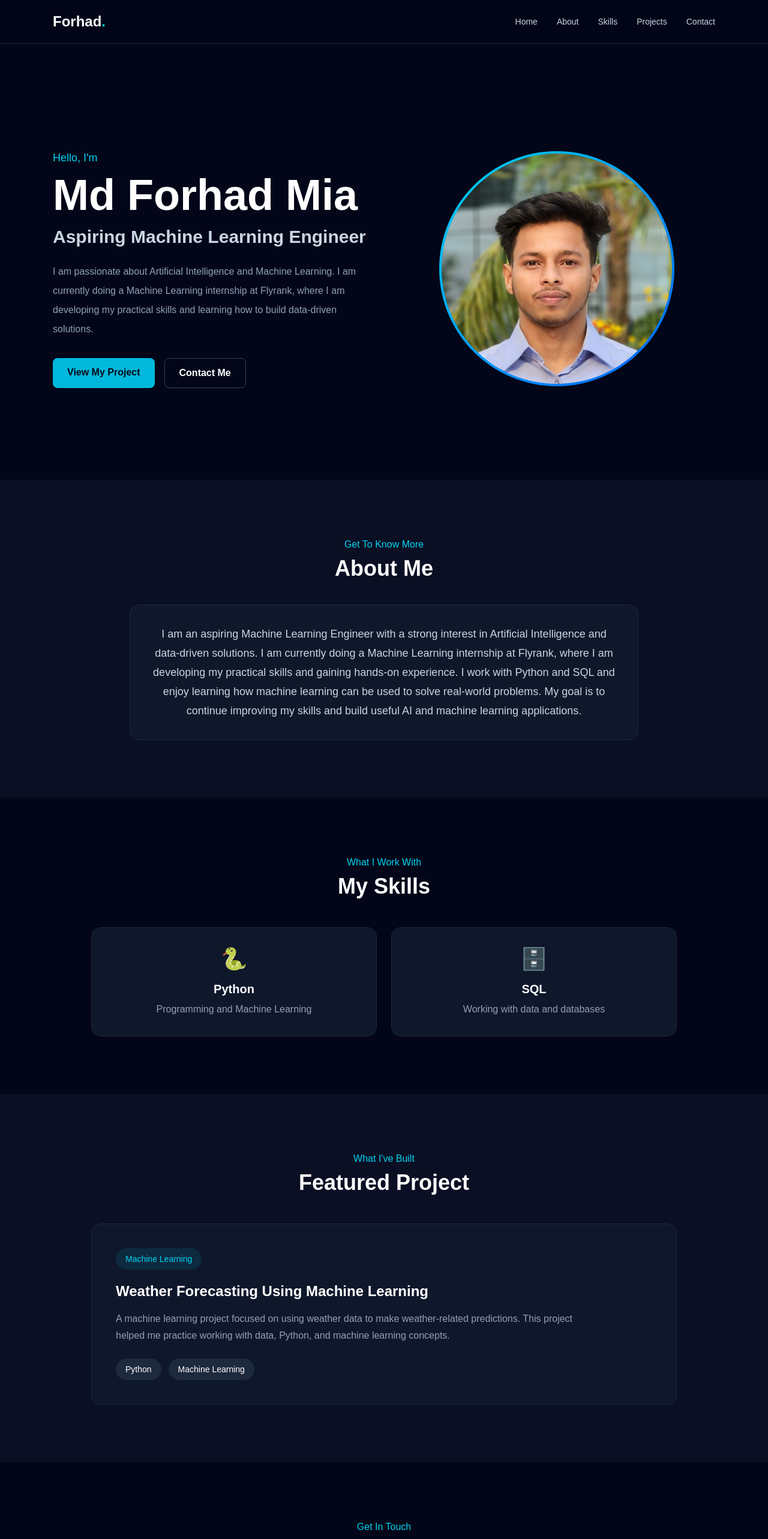
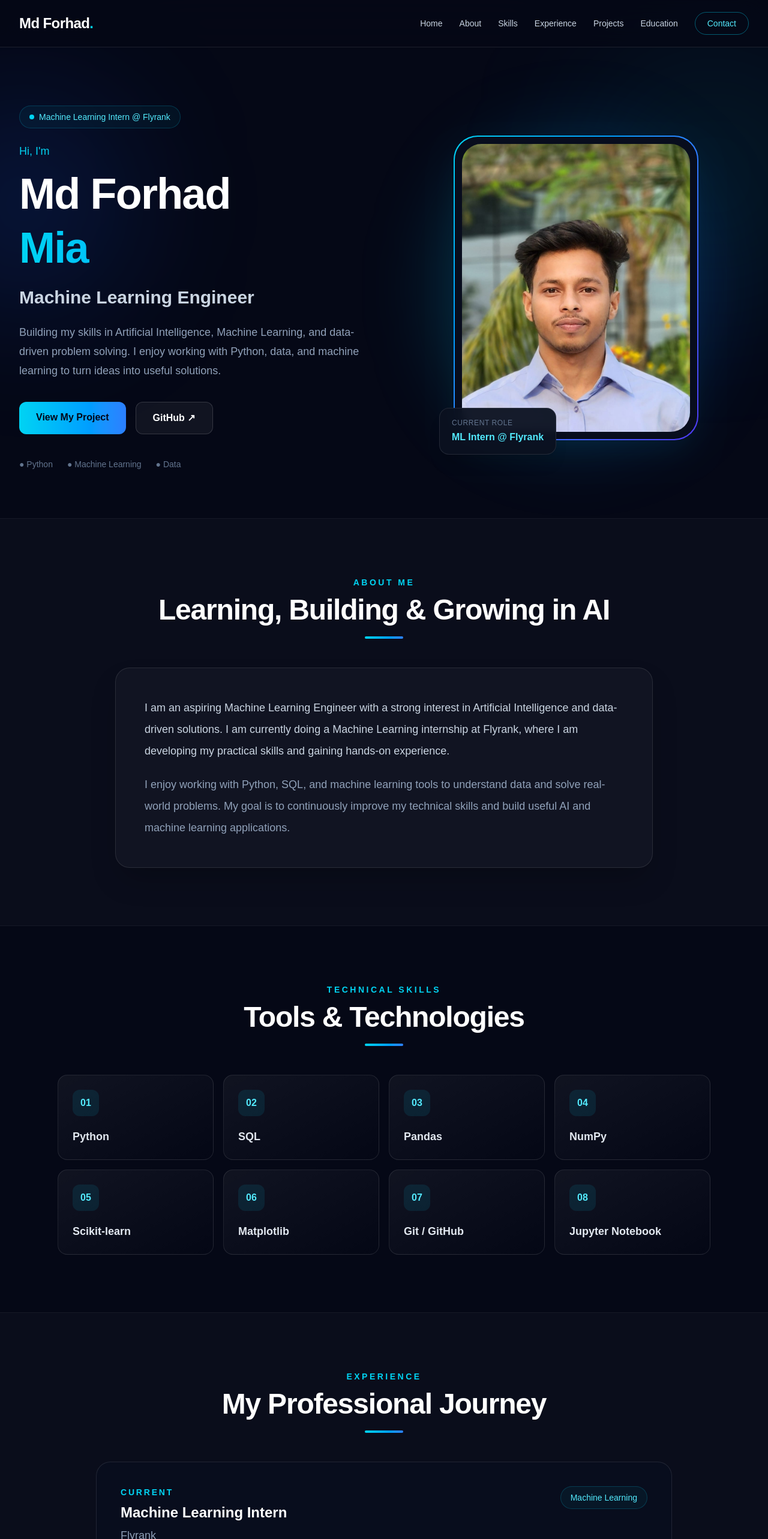
Before and after one commit to forhadmia231/md-forhad-portfolio, a Next.js app: page / in a window 1280 px wide. Shown: the top 2566 px of the page at 60% size. Built offline with nearby package versions, Linux system fonts and the light colour scheme.

Commit message:
Upgrade portfolio design

```diff
--- a/app/page.tsx
+++ b/app/page.tsx
@@ -1,194 +1,351 @@
+const skills = [
+  "Python",
+  "SQL",
+  "Pandas",
+  "NumPy",
+  "Scikit-learn",
+  "Matplotlib",
+  "Git / GitHub",
+  "Jupyter Notebook",
+];
+
 export default function Home() {
   return (
-    <main className="min-h-screen bg-slate-950 text-white">
-      {/* Navbar */}
-      <nav className="fixed top-0 z-50 w-full border-b border-slate-800 bg-slate-950/90 backdrop-blur">
-        <div className="mx-auto flex max-w-6xl items-center justify-between px-6 py-5">
-          <a href="#home" className="text-2xl font-bold">
-            Forhad<span className="text-cyan-400">.</span>
+    <main className="min-h-screen bg-[#050816] text-white">
+      {/* NAVBAR */}
+      <nav className="fixed left-0 top-0 z-50 w-full border-b border-white/10 bg-[#050816]/80 backdrop-blur-xl">
+        <div className="mx-auto flex max-w-7xl items-center justify-between px-6 py-5 lg:px-8">
+          <a href="#home" className="text-2xl font-bold tracking-tight">
+            Md Forhad<span className="text-cyan-400">.</span>
           </a>
 
-          <div className="hidden gap-8 text-sm text-slate-300 md:flex">
-            <a href="#home" className="hover:text-cyan-400">
+          <div className="hidden items-center gap-7 text-sm text-slate-300 md:flex">
+            <a className="transition hover:text-cyan-400" href="#home">
               Home
             </a>
-            <a href="#about" className="hover:text-cyan-400">
+            <a className="transition hover:text-cyan-400" href="#about">
               About
             </a>
-            <a href="#skills" className="hover:text-cyan-400">
+            <a className="transition hover:text-cyan-400" href="#skills">
               Skills
             </a>
-            <a href="#projects" className="hover:text-cyan-400">
+            <a className="transition hover:text-cyan-400" href="#experience">
+              Experience
+            </a>
+            <a className="transition hover:text-cyan-400" href="#projects">
               Projects
             </a>
-            <a href="#contact" className="hover:text-cyan-400">
+            <a className="transition hover:text-cyan-400" href="#education">
+              Education
+            </a>
+            <a
+              className="rounded-full border border-cyan-400/40 px-5 py-2 text-cyan-300 transition hover:bg-cyan-400 hover:text-slate-950"
+              href="#contact"
+            >
               Contact
             </a>
           </div>
         </div>
       </nav>
 
-      {/* Hero Section */}
+      {/* HERO */}
       <section
         id="home"
-        className="mx-auto flex min-h-screen max-w-6xl flex-col items-center justify-center gap-12 px-6 pt-24 md:flex-row"
+        className="relative flex min-h-screen items-center overflow-hidden pt-24"
       >
-        <div className="flex-1 text-center md:text-left">
+        {/* Background Glow */}
+        <div className="absolute left-[-120px] top-[180px] h-80 w-80 rounded-full bg-blue-600/20 blur-[120px]" />
+        <div className="absolute right-[-100px] top-[100px] h-96 w-96 rounded-full bg-cyan-400/10 blur-[130px]" />
+
+        <div className="relative mx-auto grid w-full max-w-7xl items-center gap-16 px-6 py-20 md:grid-cols-2 lg:px-8">
+          {/* Hero Content */}
+          <div>
+            <div className="mb-6 inline-flex items-center gap-2 rounded-full border border-cyan-400/20 bg-cyan-400/5 px-4 py-2 text-sm text-cyan-300">
+              <span className="h-2 w-2 rounded-full bg-cyan-400" />
+              Machine Learning Intern @ Flyrank
+            </div>
+
             <p className="mb-3 text-lg font-medium text-cyan-400">
-            Hello, I&apos;m
+              Hi, I&apos;m
             </p>
 
-          <h1 className="mb-4 text-5xl font-bold md:text-7xl">
-            Md Forhad Mia
+            <h1 className="text-5xl font-black leading-tight tracking-tight sm:text-6xl lg:text-7xl">
+              Md Forhad
+              <span className="block bg-gradient-to-r from-cyan-400 to-blue-500 bg-clip-text text-transparent">
+                Mia
+              </span>
             </h1>
 
-          <h2 className="mb-6 text-2xl font-semibold text-slate-300 md:text-3xl">
-            Aspiring Machine Learning Engineer
+            <h2 className="mt-5 text-2xl font-semibold text-slate-300 sm:text-3xl">
+              Machine Learning Engineer
             </h2>
 
-          <p className="mx-auto mb-8 max-w-xl leading-8 text-slate-400 md:mx-0">
-            I am passionate about Artificial Intelligence and Machine Learning.
-            I am currently doing a Machine Learning internship at Flyrank,
-            where I am developing my practical skills and learning how to build
-            data-driven solutions.
+            <p className="mt-6 max-w-xl text-base leading-8 text-slate-400 sm:text-lg">
+              Building my skills in Artificial Intelligence, Machine Learning,
+              and data-driven problem solving. I enjoy working with Python,
+              data, and machine learning to turn ideas into useful solutions.
             </p>
 
-          <div className="flex flex-wrap justify-center gap-4 md:justify-start">
+            <div className="mt-9 flex flex-wrap gap-4">
               <a
                 href="#projects"
-              className="rounded-lg bg-cyan-500 px-6 py-3 font-semibold text-slate-950 transition hover:bg-cyan-400"
+                className="rounded-xl bg-gradient-to-r from-cyan-400 to-blue-500 px-7 py-3.5 font-bold text-slate-950 transition hover:-translate-y-1"
               >
                 View My Project
               </a>
 
               <a
-              href="#contact"
-              className="rounded-lg border border-slate-700 px-6 py-3 font-semibold transition hover:border-cyan-400 hover:text-cyan-400"
+                href="https://github.com/forhadmia231"
+                target="_blank"
+                rel="noopener noreferrer"
+                className="rounded-xl border border-white/15 bg-white/5 px-7 py-3.5 font-semibold transition hover:-translate-y-1 hover:border-cyan-400/60 hover:text-cyan-300"
               >
-              Contact Me
+                GitHub ↗
               </a>
+            </div>
+
+            <div className="mt-10 flex flex-wrap gap-6 text-sm text-slate-500">
+              <span>● Python</span>
+              <span>● Machine Learning</span>
+              <span>● Data</span>
             </div>
           </div>
 
-        <div className="flex flex-1 justify-center">
-          <div className="rounded-full bg-gradient-to-br from-cyan-400 to-blue-600 p-1">
+          {/* Profile Image */}
+          <div className="relative mx-auto flex w-full max-w-md justify-center">
+            <div className="absolute inset-0 rounded-full bg-gradient-to-r from-cyan-500/20 to-blue-600/20 blur-3xl" />
+
+            <div className="relative">
+              <div className="rounded-[2.5rem] bg-gradient-to-br from-cyan-400 via-blue-500 to-indigo-600 p-[2px] shadow-2xl shadow-cyan-500/10">
+                <div className="rounded-[2.4rem] bg-[#080d1d] p-3">
                   <img
                     src="/forhad.jpg"
                     alt="Md Forhad Mia"
-              className="h-72 w-72 rounded-full object-cover md:h-96 md:w-96"
+                    className="h-[420px] w-[330px] rounded-[2rem] object-cover object-top sm:h-[480px] sm:w-[380px]"
                   />
+                </div>
+              </div>
+
+              <div className="absolute -bottom-6 -left-6 rounded-2xl border border-white/10 bg-[#0b1120]/95 px-5 py-4 shadow-xl backdrop-blur">
+                <p className="text-xs uppercase tracking-wider text-slate-500">
+                  Current Role
+                </p>
+                <p className="mt-1 font-semibold text-cyan-300">
+                  ML Intern @ Flyrank
+                </p>
+              </div>
+            </div>
           </div>
         </div>
       </section>
 
-      {/* About Section */}
-      <section id="about" className="bg-slate-900/60 py-24">
-        <div className="mx-auto max-w-4xl px-6">
-          <p className="mb-2 text-center font-medium text-cyan-400">
-            Get To Know More
-          </p>
+      {/* ABOUT */}
+      <section id="about" className="border-y border-white/5 bg-white/[0.02] py-24">
+        <div className="mx-auto max-w-6xl px-6 lg:px-8">
+          <SectionTitle
+            label="ABOUT ME"
+            title="Learning, Building & Growing in AI"
+          />
 
-          <h2 className="mb-10 text-center text-4xl font-bold">About Me</h2>
-
-          <div className="rounded-2xl border border-slate-800 bg-slate-900 p-8">
-            <p className="text-center text-lg leading-8 text-slate-300">
+          <div className="mx-auto mt-12 max-w-4xl rounded-3xl border border-white/10 bg-white/[0.03] p-8 shadow-2xl md:p-12">
+            <p className="text-lg leading-9 text-slate-300">
               I am an aspiring Machine Learning Engineer with a strong interest
               in Artificial Intelligence and data-driven solutions. I am
               currently doing a Machine Learning internship at Flyrank, where I
               am developing my practical skills and gaining hands-on
-              experience. I work with Python and SQL and enjoy learning how
-              machine learning can be used to solve real-world problems. My
-              goal is to continue improving my skills and build useful AI and
+              experience.
+            </p>
+
+            <p className="mt-5 text-lg leading-9 text-slate-400">
+              I enjoy working with Python, SQL, and machine learning tools to
+              understand data and solve real-world problems. My goal is to
+              continuously improve my technical skills and build useful AI and
               machine learning applications.
             </p>
           </div>
         </div>
       </section>
 
-      {/* Skills Section */}
+      {/* SKILLS */}
       <section id="skills" className="py-24">
-        <div className="mx-auto max-w-5xl px-6">
-          <p className="mb-2 text-center font-medium text-cyan-400">
-            What I Work With
+        <div className="mx-auto max-w-6xl px-6 lg:px-8">
+          <SectionTitle
+            label="TECHNICAL SKILLS"
+            title="Tools & Technologies"
+          />
+
+          <div className="mt-12 grid gap-4 sm:grid-cols-2 md:grid-cols-3 lg:grid-cols-4">
+            {skills.map((skill, index) => (
+              <div
+                key={skill}
+                className="group rounded-2xl border border-white/10 bg-gradient-to-br from-white/[0.05] to-transparent p-6 transition duration-300 hover:-translate-y-2 hover:border-cyan-400/40"
+              >
+                <div className="mb-5 flex h-11 w-11 items-center justify-center rounded-xl bg-cyan-400/10 font-bold text-cyan-300">
+                  {String(index + 1).padStart(2, "0")}
+                </div>
+
+                <h3 className="text-lg font-bold text-slate-200 transition group-hover:text-cyan-300">
+                  {skill}
+                </h3>
+              </div>
+            ))}
+          </div>
+        </div>
+      </section>
+
+      {/* EXPERIENCE */}
+      <section
+        id="experience"
+        className="border-y border-white/5 bg-white/[0.02] py-24"
+      >
+        <div className="mx-auto max-w-5xl px-6 lg:px-8">
+          <SectionTitle label="EXPERIENCE" title="My Professional Journey" />
+
+          <div className="mt-12 rounded-3xl border border-white/10 bg-[#080d1d] p-8 md:p-10">
+            <div className="flex flex-col justify-between gap-5 md:flex-row">
+              <div>
+                <p className="mb-2 text-sm font-bold uppercase tracking-[0.2em] text-cyan-400">
+                  Current
                 </p>
 
-          <h2 className="mb-12 text-center text-4xl font-bold">My Skills</h2>
+                <h3 className="text-2xl font-bold">
+                  Machine Learning Intern
+                </h3>
 
-          <div className="grid gap-6 sm:grid-cols-2">
-            <div className="rounded-2xl border border-slate-800 bg-slate-900 p-8 text-center transition hover:-translate-y-1 hover:border-cyan-500">
-              <div className="mb-4 text-4xl">🐍</div>
-              <h3 className="text-xl font-bold">Python</h3>
-              <p className="mt-2 text-slate-400">
-                Programming and Machine Learning
+                <p className="mt-2 text-lg text-slate-400">Flyrank</p>
+              </div>
+
+              <div className="h-fit rounded-full border border-cyan-400/20 bg-cyan-400/5 px-4 py-2 text-sm text-cyan-300">
+                Machine Learning
+              </div>
+            </div>
+
+            <div className="mt-8 h-px bg-white/10" />
+
+            <p className="mt-8 max-w-3xl leading-8 text-slate-400">
+              Developing practical machine learning skills and gaining
+              hands-on experience while learning how AI and data-driven
+              solutions can be applied to real-world problems.
             </p>
           </div>
+        </div>
+      </section>
 
-            <div className="rounded-2xl border border-slate-800 bg-slate-900 p-8 text-center transition hover:-translate-y-1 hover:border-cyan-500">
-              <div className="mb-4 text-4xl">🗄️</div>
-              <h3 className="text-xl font-bold">SQL</h3>
-              <p className="mt-2 text-slate-400">
-                Working with data and databases
+      {/* PROJECT */}
+      <section id="projects" className="py-24">
+        <div className="mx-auto max-w-6xl px-6 lg:px-8">
+          <SectionTitle label="PROJECTS" title="Featured Work" />
+
+          <div className="mt-12 overflow-hidden rounded-3xl border border-white/10 bg-gradient-to-br from-[#0b1224] to-[#070b15]">
+            <div className="grid md:grid-cols-5">
+              {/* Project Visual */}
+              <div className="relative flex min-h-[320px] items-center justify-center overflow-hidden bg-gradient-to-br from-cyan-500/10 via-blue-500/10 to-indigo-500/10 p-10 md:col-span-2">
+                <div className="absolute h-52 w-52 rounded-full bg-cyan-400/10 blur-3xl" />
+
+                <div className="relative text-center">
+                  <div className="mx-auto flex h-24 w-24 items-center justify-center rounded-3xl border border-cyan-400/20 bg-cyan-400/10 text-5xl">
+                    ☁
+                  </div>
+
+                  <p className="mt-6 text-sm font-bold uppercase tracking-[0.25em] text-cyan-300">
+                    ML Project
                   </p>
+                </div>
+              </div>
+
+              {/* Project Details */}
+              <div className="p-8 md:col-span-3 md:p-12">
+                <p className="text-sm font-bold uppercase tracking-[0.2em] text-cyan-400">
+                  Featured Project
+                </p>
+
+                <h3 className="mt-4 text-3xl font-bold">
+                  Weather Forecasting Using Machine Learning
+                </h3>
+
+                <p className="mt-6 leading-8 text-slate-400">
+                  A machine learning project focused on using weather data to
+                  make weather-related predictions. The project helped me
+                  practice working with data, Python, and machine learning
+                  concepts.
+                </p>
+
+                <div className="mt-8 flex flex-wrap gap-3">
+                  {["Python", "Machine Learning", "Data Analysis"].map(
+                    (item) => (
+                      <span
+                        key={item}
+                        className="rounded-full border border-white/10 bg-white/5 px-4 py-2 text-sm text-slate-300"
+                      >
+                        {item}
+                      </span>
+                    )
+                  )}
+                </div>
+              </div>
             </div>
           </div>
         </div>
       </section>
 
-      {/* Projects Section */}
-      <section id="projects" className="bg-slate-900/60 py-24">
-        <div className="mx-auto max-w-5xl px-6">
-          <p className="mb-2 text-center font-medium text-cyan-400">
-            What I&apos;ve Built
+      {/* EDUCATION */}
+      <section
+        id="education"
+        className="border-y border-white/5 bg-white/[0.02] py-24"
+      >
+        <div className="mx-auto max-w-5xl px-6 lg:px-8">
+          <SectionTitle label="EDUCATION" title="Academic Background" />
+
+          <div className="mt-12 rounded-3xl border border-white/10 bg-[#080d1d] p-8 md:p-10">
+            <div className="flex flex-col justify-between gap-6 md:flex-row md:items-center">
+              <div>
+                <p className="text-sm font-semibold uppercase tracking-[0.2em] text-cyan-400">
+                  Bachelor&apos;s Degree
                 </p>
 
-          <h2 className="mb-12 text-center text-4xl font-bold">
-            Featured Project
-          </h2>
+                <h3 className="mt-3 text-2xl font-bold">
+                  B.Sc. in Computer Science & Engineering
+                </h3>
 
-          <div className="rounded-2xl border border-slate-800 bg-slate-900 p-8 md:p-10">
-            <div className="mb-5 inline-block rounded-full bg-cyan-400/10 px-4 py-2 text-sm font-medium text-cyan-400">
-              Machine Learning
+                <p className="mt-3 text-lg text-slate-400">
+                  Presidency University
+                </p>
               </div>
 
-            <h3 className="mb-4 text-2xl font-bold">
-              Weather Forecasting Using Machine Learning
-            </h3>
-
-            <p className="mb-6 max-w-3xl leading-7 text-slate-400">
-              A machine learning project focused on using weather data to make
-              weather-related predictions. This project helped me practice
-              working with data, Python, and machine learning concepts.
+              <div className="w-fit rounded-2xl border border-white/10 bg-white/5 px-6 py-4 text-center">
+                <p className="text-xs uppercase tracking-wider text-slate-500">
+                  Graduation
                 </p>
-
-            <div className="flex flex-wrap gap-3">
-              <span className="rounded-full bg-slate-800 px-4 py-2 text-sm">
-                Python
-              </span>
-
-              <span className="rounded-full bg-slate-800 px-4 py-2 text-sm">
-                Machine Learning
-              </span>
+                <p className="mt-1 text-xl font-bold text-cyan-300">2026</p>
+              </div>
             </div>
           </div>
         </div>
       </section>
 
-      {/* Contact Section */}
-      <section id="contact" className="py-24">
-        <div className="mx-auto max-w-4xl px-6 text-center">
-          <p className="mb-2 font-medium text-cyan-400">Get In Touch</p>
+      {/* CONTACT */}
+      <section id="contact" className="relative overflow-hidden py-28">
+        <div className="absolute left-1/2 top-1/2 h-96 w-96 -translate-x-1/2 -translate-y-1/2 rounded-full bg-blue-500/10 blur-[130px]" />
 
-          <h2 className="mb-5 text-4xl font-bold">Contact Me</h2>
-
-          <p className="mx-auto mb-10 max-w-2xl text-slate-400">
-            I&apos;m interested in learning, building machine learning projects,
-            and exploring opportunities in AI and Machine Learning.
+        <div className="relative mx-auto max-w-4xl px-6 text-center">
+          <p className="text-sm font-bold uppercase tracking-[0.25em] text-cyan-400">
+            CONTACT
           </p>
 
-          <div className="flex flex-wrap justify-center gap-4">
+          <h2 className="mt-4 text-4xl font-black sm:text-5xl">
+            Let&apos;s Connect
+          </h2>
+
+          <p className="mx-auto mt-6 max-w-2xl leading-8 text-slate-400">
+            I&apos;m interested in learning, building machine learning
+            projects, and exploring opportunities in Artificial Intelligence
+            and Machine Learning.
+          </p>
+
+          <div className="mt-10 flex flex-wrap justify-center gap-4">
             <a
               href="mailto:forhadhossain1595@gmail.com"
-              className="rounded-lg bg-cyan-500 px-6 py-3 font-semibold text-slate-950 transition hover:bg-cyan-400"
+              className="rounded-xl bg-gradient-to-r from-cyan-400 to-blue-500 px-7 py-3.5 font-bold text-slate-950 transition hover:-translate-y-1"
             >
               Email Me
             </a>
@@ -197,18 +354,65 @@ export default function Home() {
               href="https://github.com/forhadmia231"
               target="_blank"
               rel="noopener noreferrer"
-              className="rounded-lg border border-slate-700 px-6 py-3 font-semibold transition hover:border-cyan-400 hover:text-cyan-400"
+              className="rounded-xl border border-white/15 bg-white/5 px-7 py-3.5 font-semibold transition hover:-translate-y-1 hover:border-cyan-400/50 hover:text-cyan-300"
+            >
+              Visit GitHub ↗
+            </a>
+          </div>
+
+          <p className="mt-8 text-sm text-slate-500">
+            forhadhossain1595@gmail.com
+          </p>
+        </div>
+      </section>
+
+      {/* FOOTER */}
+      <footer className="border-t border-white/10">
+        <div className="mx-auto flex max-w-7xl flex-col items-center justify-between gap-4 px-6 py-8 text-sm text-slate-500 sm:flex-row lg:px-8">
+          <p>© 2026 Md Forhad Mia. All rights reserved.</p>
+
+          <div className="flex gap-6">
+            <a
+              href="https://github.com/forhadmia231"
+              target="_blank"
+              rel="noopener noreferrer"
+              className="transition hover:text-cyan-300"
             >
               GitHub
             </a>
+
+            <a
+              href="mailto:forhadhossain1595@gmail.com"
+              className="transition hover:text-cyan-300"
+            >
+              Email
+            </a>
           </div>
         </div>
-      </section>
-
-      {/* Footer */}
-      <footer className="border-t border-slate-800 py-8 text-center text-sm text-slate-500">
-        <p>© 2026 Md Forhad Mia. All rights reserved.</p>
       </footer>
     </main>
   );
 }
+
+/* Reusable Section Heading */
+function SectionTitle({
+  label,
+  title,
+}: {
+  label: string;
+  title: string;
+}) {
+  return (
+    <div className="text-center">
+      <p className="text-sm font-bold uppercase tracking-[0.25em] text-cyan-400">
+        {label}
+      </p>
+
+      <h2 className="mt-3 text-4xl font-black tracking-tight sm:text-5xl">
+        {title}
+      </h2>
+
+      <div className="mx-auto mt-5 h-1 w-16 rounded-full bg-gradient-to-r from-cyan-400 to-blue-500" />
+    </div>
+  );
+}
```
Lines whose indentation alone changed are shown as unchanged.
